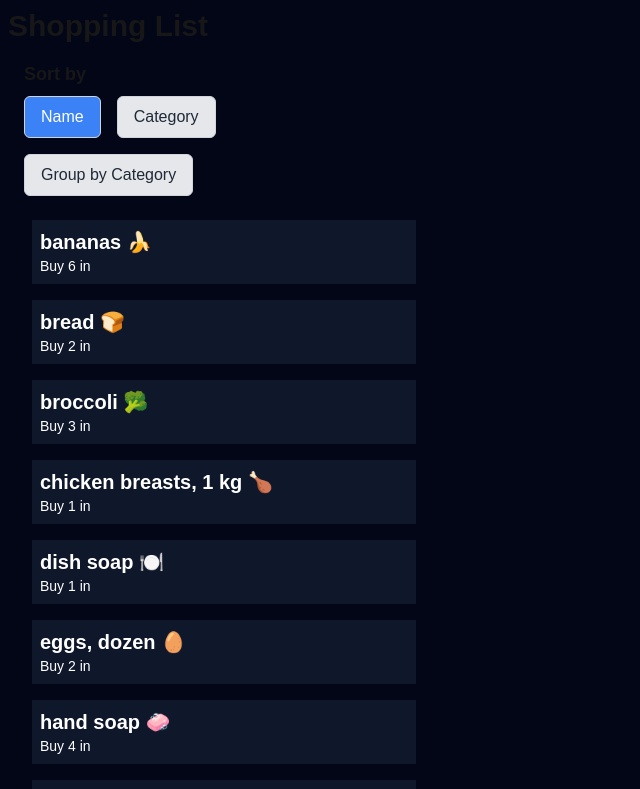
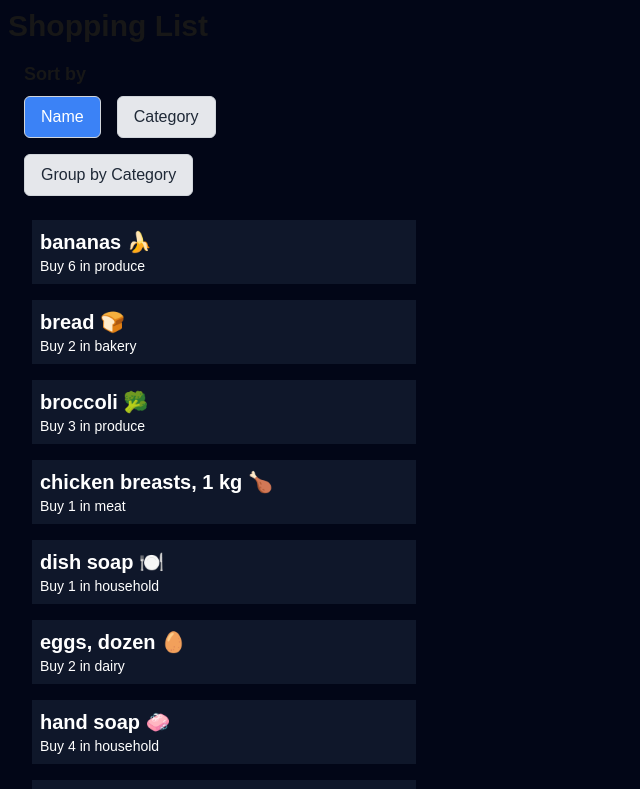
Before and after one commit to OnkarSingh-git/cprg306-assignments, a Next.js app: page /week-6 in a window 1280 px wide. Shown: the top 789 px of the page, without its empty margins (0-640 px from the left). Built offline with nearby package versions, Linux system fonts and the light colour scheme.

Commit message:
Week-6 Assignment

```diff
--- a/app/week-6/item-list.js
+++ b/app/week-6/item-list.js
@@ -104,7 +104,7 @@ const ItemList = () => {
               key={item.id}
               name={item.name}
               quantity={item.quantity}
-
+              category={item.category}
             />
           ))}
         </ul>
```
